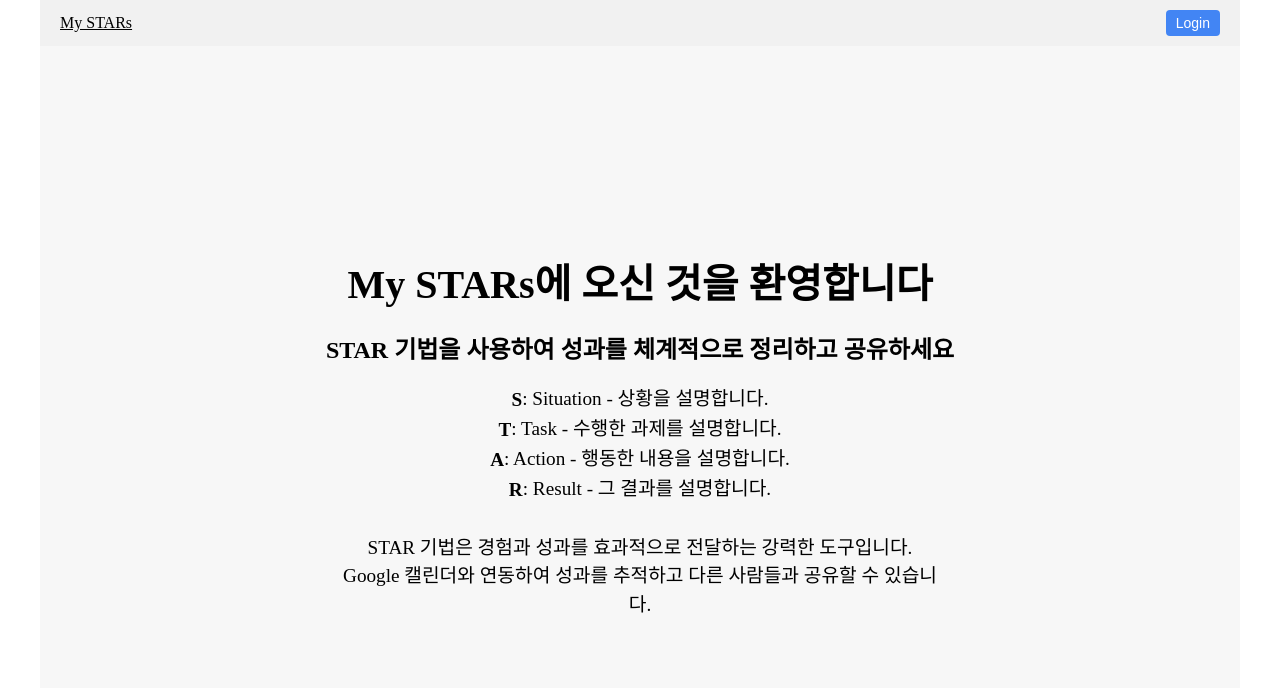
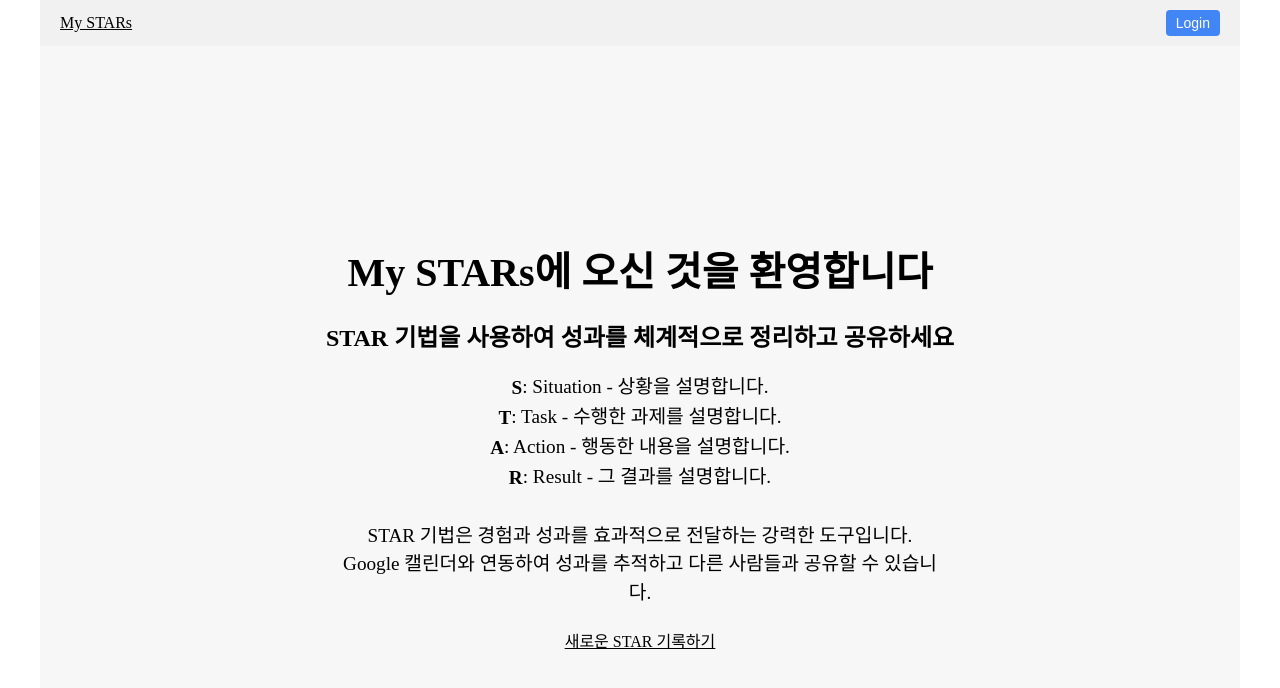
Before and after one commit to Sleepingoff/myStars, a Next.js app: page / in a window 1280 px wide. Shown: the top 688 px of the page. Built offline with nearby package versions, Linux system fonts and the light colour scheme; no server answers.

Commit message:
add link to new star page

```diff
--- a/src/app/page.tsx
+++ b/src/app/page.tsx
@@ -1,5 +1,6 @@
 'use client';
 
+import Link from 'next/link';
 import styled from 'styled-components';
 
 const Container = styled.div`
@@ -50,6 +51,7 @@ const HomePage = () => {
         STAR 기법은 경험과 성과를 효과적으로 전달하는 강력한 도구입니다. Google
         캘린더와 연동하여 성과를 추적하고 다른 사람들과 공유할 수 있습니다.
       </Description>
+      <Link href={'/star/new'}>새로운 STAR 기록하기</Link>
     </Container>
   );
 };
```
